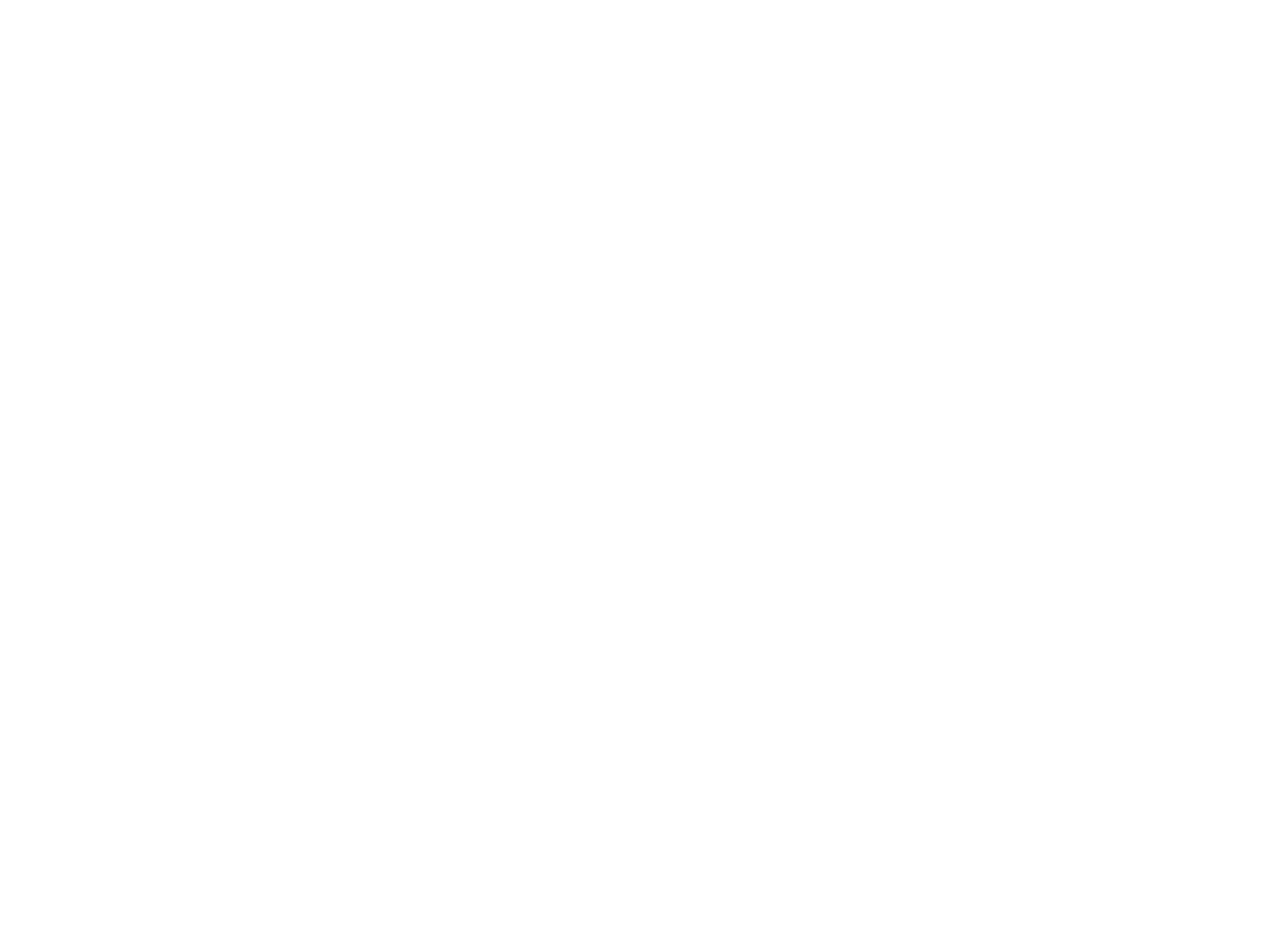
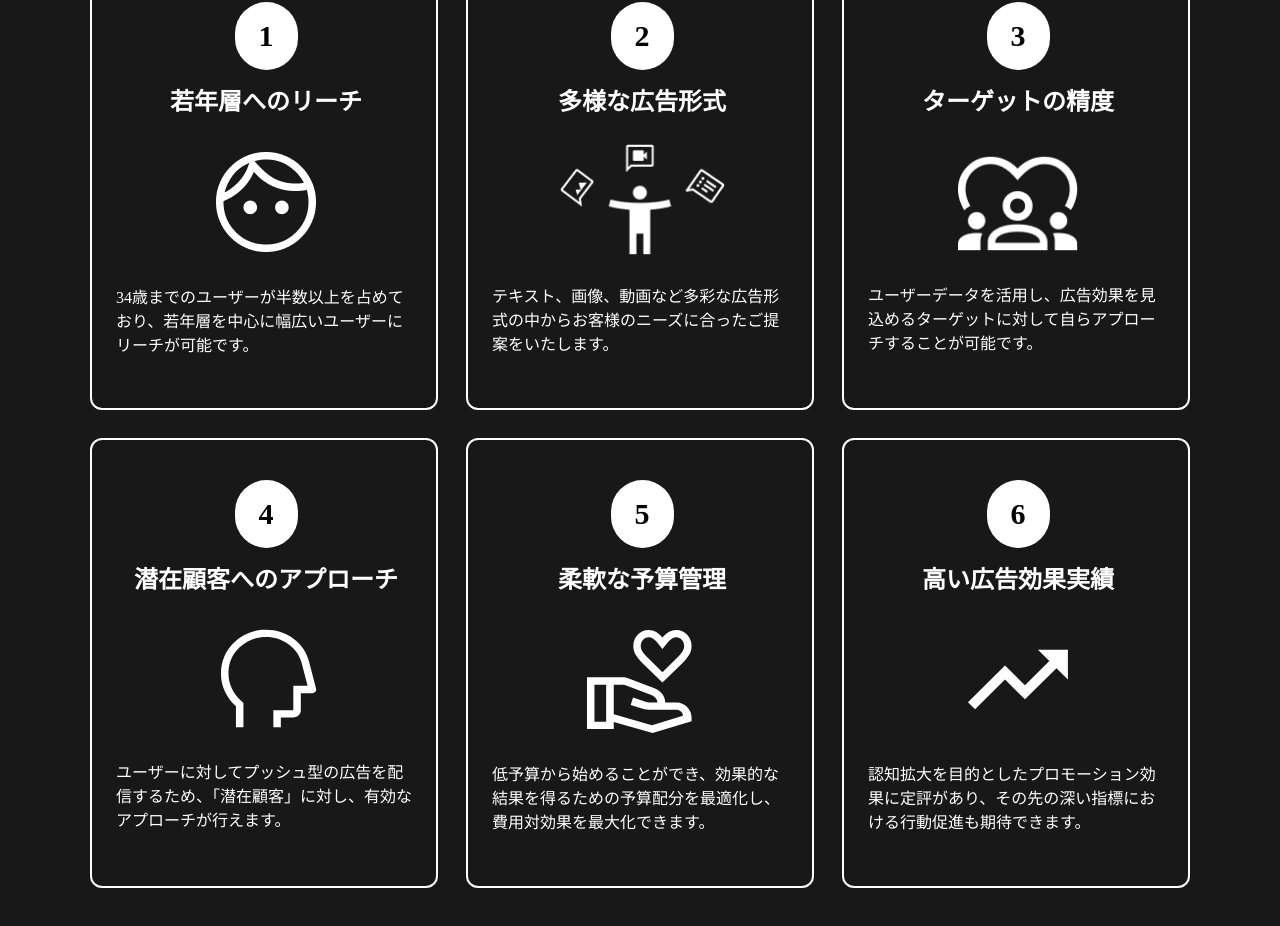
Before and after one commit to koichi-omae/stak-lp-coding, a Next.js app: page / in a window 1280 px wide. Shown: the part 1924-2850 px from the top of the page. Before the commit the page ends 1564 px from the top, so only its background shows below. Built offline with nearby package versions, Linux system fonts and the light colour scheme.

Commit message:
Feature コンポーネントの作成

```diff
--- a/src/app/page.tsx
+++ b/src/app/page.tsx
@@ -1,4 +1,5 @@
 import PageHeaderContainer from '@/components/Common/PageHeader';
+import FeatureContainer from '@/components/Index/Feature/Feature';
 import HeroContainer from '@/components/Index/Hero/Hero';
 import MenuContainer from '@/components/Index/Menu/Menu';
 
@@ -8,6 +9,7 @@
       <PageHeaderContainer />
       <HeroContainer />
       <MenuContainer />
+      <FeatureContainer />
     </>
   );
 }
--- /dev/null
+++ b/src/components/Index/Feature/Feature.tsx
@@ -0,0 +1,107 @@
+import FeatureCardPresentation, { FeatureCardProps } from './FeatureCard';
+import AchievementsImage from '~/img/achievements-logo.svg';
+import ApproachImage from '~/img/approach-logo.svg';
+import FormatImage from '~/img/format-logo.png';
+import ManagementImage from '~/img/management-logo.svg';
+import ReachImage from '~/img/reach-logo.png';
+import TargetImage from '~/img/target-logo.png';
+
+interface FeatureProps {
+  title: string;
+  text: string;
+  cards: FeatureCardProps[];
+}
+
+function FeaturePresentation({ ...props }: FeatureProps) {
+  return (
+    <div className='bg-[#181818] py-44 text-white'>
+      <h2 className='text-center text-3xl font-bold'>{props.title}</h2>
+      <p className='mt-5 text-center'>{props.text}</p>
+      <div className='mt-16 flex items-center justify-center gap-11'>
+        <div className='grid grid-cols-3 gap-7'>
+          {props.cards.map((card, index) => {
+            return (
+              <FeatureCardPresentation
+                key={index}
+                index={index + 1}
+                title={card.title}
+                image={card.image}
+                text={card.text}
+              />
+            );
+          })}
+        </div>
+      </div>
+    </div>
+  );
+}
+
+export default function FeatureContainer() {
+  const data: FeatureProps = {
+    title: 'SNS広告の特徴',
+    text: '幅広いユーザーに向けた多様な広告戦略',
+    cards: [
+      {
+        title: '若年層へのリーチ',
+        image: {
+          src: ReachImage,
+          alt: 'reach',
+          width: 120,
+          height: 120,
+        },
+        text: '34歳までのユーザーが半数以上を占めており、若年層を中心に幅広いユーザーにリーチが可能です。',
+      },
+      {
+        title: '多様な広告形式',
+        image: {
+          src: FormatImage,
+          alt: 'format',
+          width: 172,
+          height: 120,
+        },
+        text: 'テキスト、画像、動画など多彩な広告形式の中からお客様のニーズに合ったご提案をいたします。',
+      },
+      {
+        title: 'ターゲットの精度',
+        image: {
+          src: TargetImage,
+          alt: 'target',
+          width: 120,
+          height: 120,
+        },
+        text: 'ユーザーデータを活用し、広告効果を見込めるターゲットに対して自らアプローチすることが可能です。',
+      },
+      {
+        title: '潜在顧客へのアプローチ',
+        image: {
+          src: ApproachImage,
+          alt: 'approach',
+          width: 120,
+          height: 120,
+        },
+        text: 'ユーザーに対してプッシュ型の広告を配信するため、「潜在顧客」に対し、有効なアプローチが行えます。',
+      },
+      {
+        title: '柔軟な予算管理',
+        image: {
+          src: ManagementImage,
+          alt: 'management',
+          width: 120,
+          height: 120,
+        },
+        text: '低予算から始めることができ、効果的な結果を得るための予算配分を最適化し、費用対効果を最大化できます。',
+      },
+      {
+        title: '高い広告効果実績',
+        image: {
+          src: AchievementsImage,
+          alt: 'achievements',
+          width: 120,
+          height: 120,
+        },
+        text: '認知拡大を目的としたプロモーション効果に定評があり、その先の深い指標における行動促進も期待できます。',
+      },
+    ],
+  };
+  return <FeaturePresentation {...data} />;
+}
```
